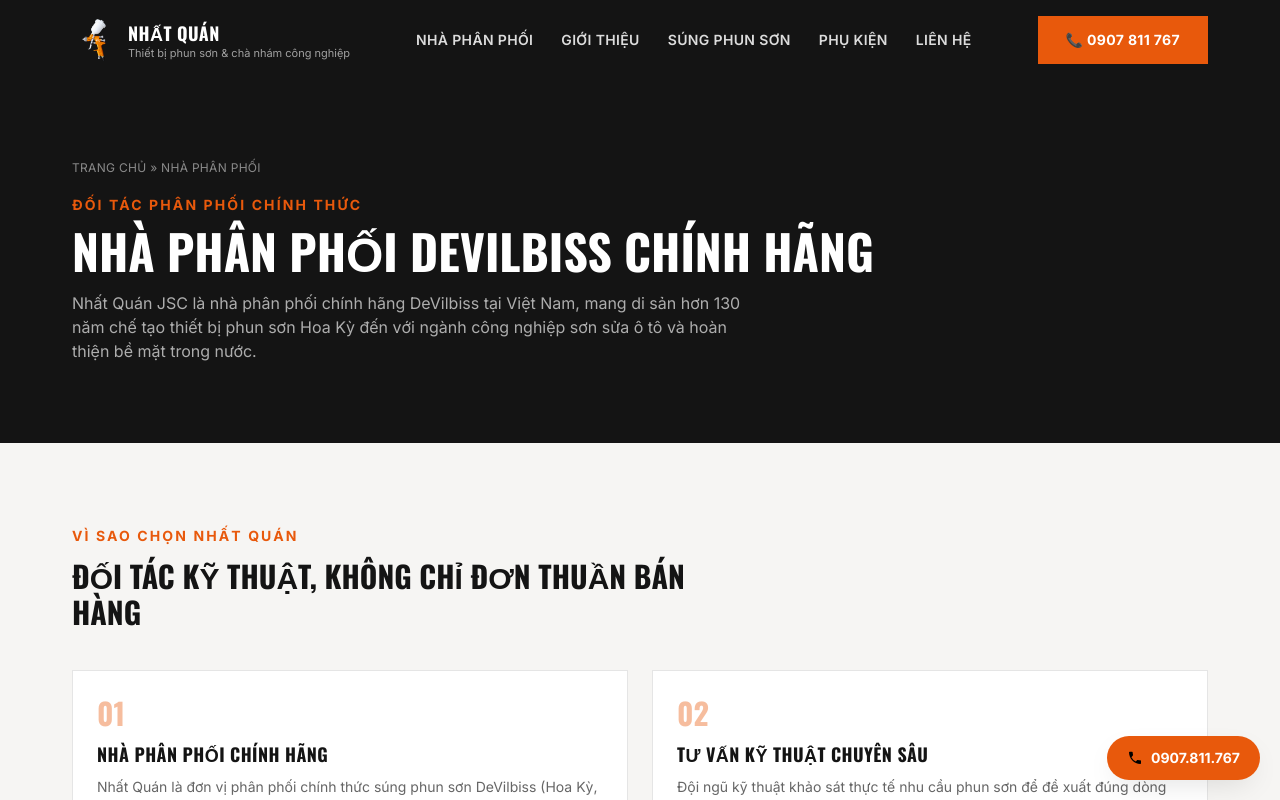
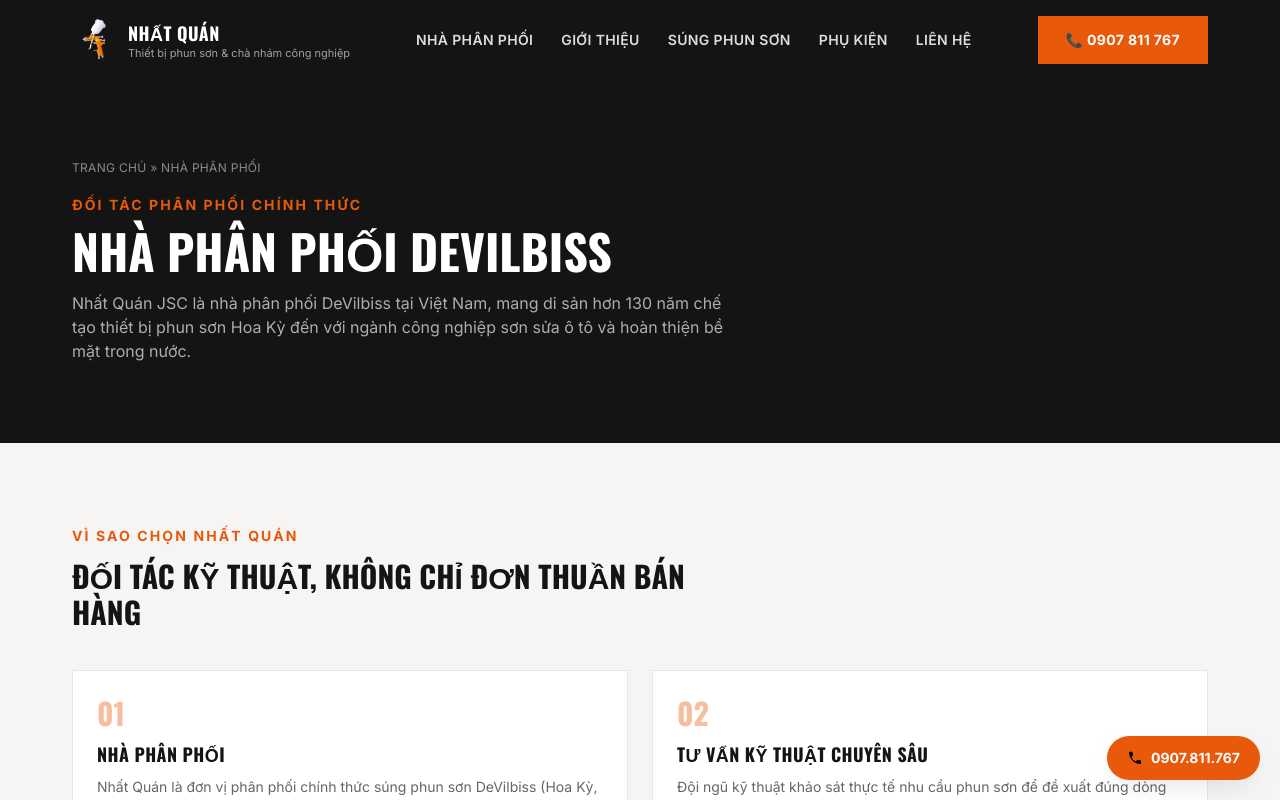
Before and after one commit to nhatquanjsc18-dot/devilbiss, a Next.js app: page /nha-phan-phoi in a window 1280 px wide. Shown: the top 800 px of the page. Built offline with nearby package versions, Linux system fonts and the light colour scheme.

Commit message:
Wording: phan phoi without chinh hang

```diff
--- a/app/nha-phan-phoi/page.js
+++ b/app/nha-phan-phoi/page.js
@@ -2,15 +2,15 @@
 import Reveal from "@/components/Reveal";
 
 export const metadata = {
-  title: "Nhà Phân Phối Devilbiss Chính Hãng",
+  title: "Nhà Phân Phối Devilbiss",
   description:
-    "Công ty CP Công nghiệp Nhất Quán là nhà phân phối chính hãng súng phun sơn Devilbiss (Hoa Kỳ) tại Việt Nam - hàng chính hãng 100%, tư vấn kỹ thuật, hàng có sẵn kho, bảo hành tận nơi.",
+    "Công ty CP Công nghiệp Nhất Quán là nhà phân phối súng phun sơn Devilbiss (Hoa Kỳ) tại Việt Nam - hàng chính hãng 100%, tư vấn kỹ thuật, hàng có sẵn kho, bảo hành tận nơi.",
 };
 
 const REASONS = [
   {
     no: "01",
-    title: "Nhà Phân Phối Chính Hãng",
+    title: "Nhà Phân Phối",
     desc: "Nhất Quán là đơn vị phân phối chính thức súng phun sơn DeVilbiss (Hoa Kỳ, thành lập năm 1888) tại Việt Nam, đảm bảo nguồn hàng chính hãng 100%, có đầy đủ chứng từ CO/CQ.",
   },
   {
@@ -52,11 +52,11 @@
           </p>
           <Reveal>
             <span className="section-label">Đối tác phân phối chính thức</span>
-            <h1 className="heading-lg mb-4">Nhà Phân Phối DeVilbiss Chính Hãng</h1>
+            <h1 className="heading-lg mb-4">Nhà Phân Phối DeVilbiss</h1>
           </Reveal>
           <Reveal delay={0.08}>
             <p className="max-w-2xl text-white/65">
-              Nhất Quán JSC là nhà phân phối chính hãng DeVilbiss tại Việt Nam, mang
+              Nhất Quán JSC là nhà phân phối DeVilbiss tại Việt Nam, mang
               di sản hơn 130 năm chế tạo thiết bị phun sơn Hoa Kỳ đến với ngành công
               nghiệp sơn sửa ô tô và hoàn thiện bề mặt trong nước.
             </p>
```
